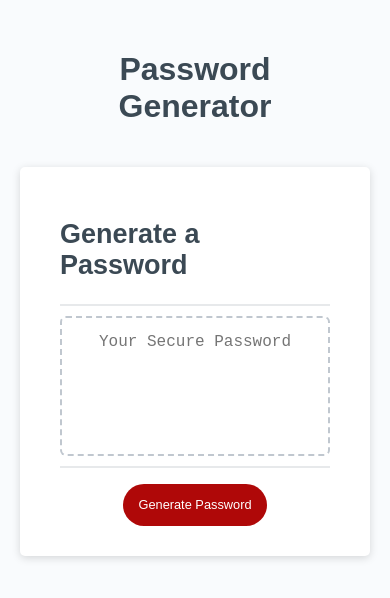
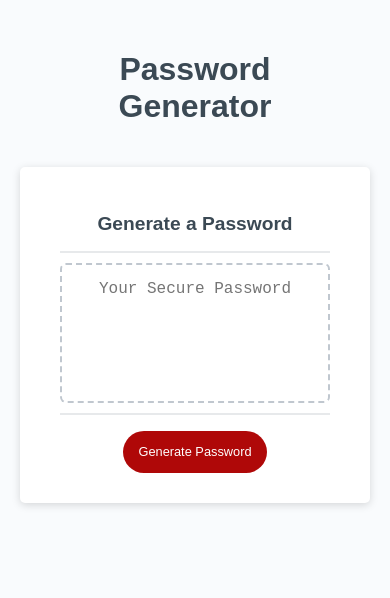
Before and after one commit to NathaliaReyes/password-generator, a plain HTML site: page index.html in a window 390 px wide. Drawn offline with Linux system fonts and the light colour scheme.

Commit message:
CSS File modified

```diff
--- a/assets/styles.css
+++ b/assets/styles.css
@@ -134,4 +134,12 @@ button[disabled] {
   .btn {
     font-size: 0.8rem;
   }
+
+  .card-header h2 {
+    font-size: 1.2rem;
+  }
+
+  .card-header {
+    text-align: center;
+  }
 }
```
